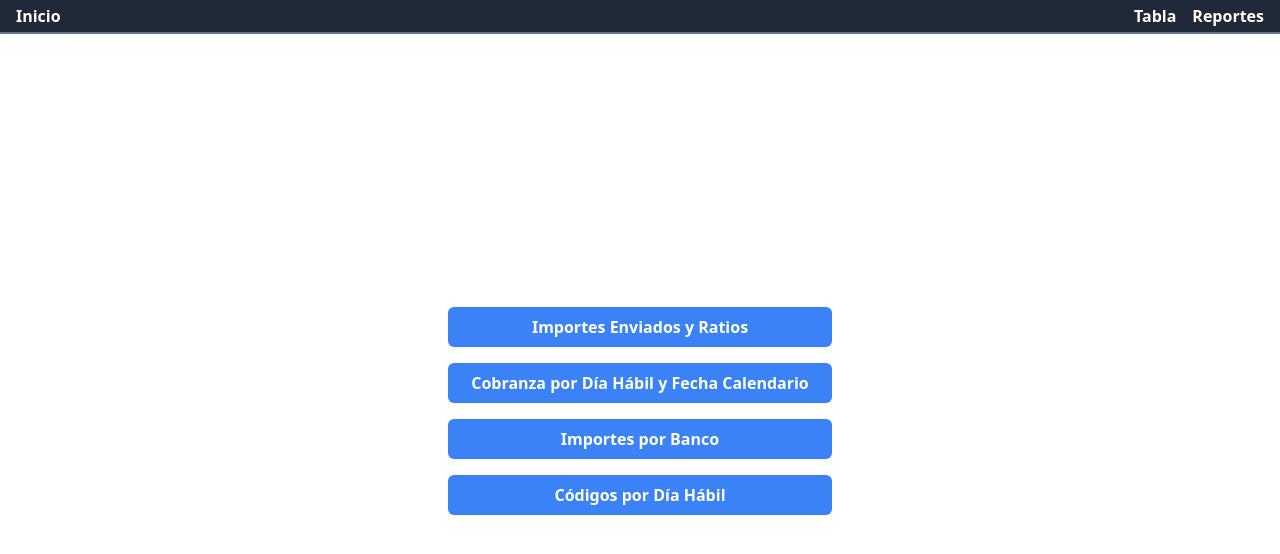
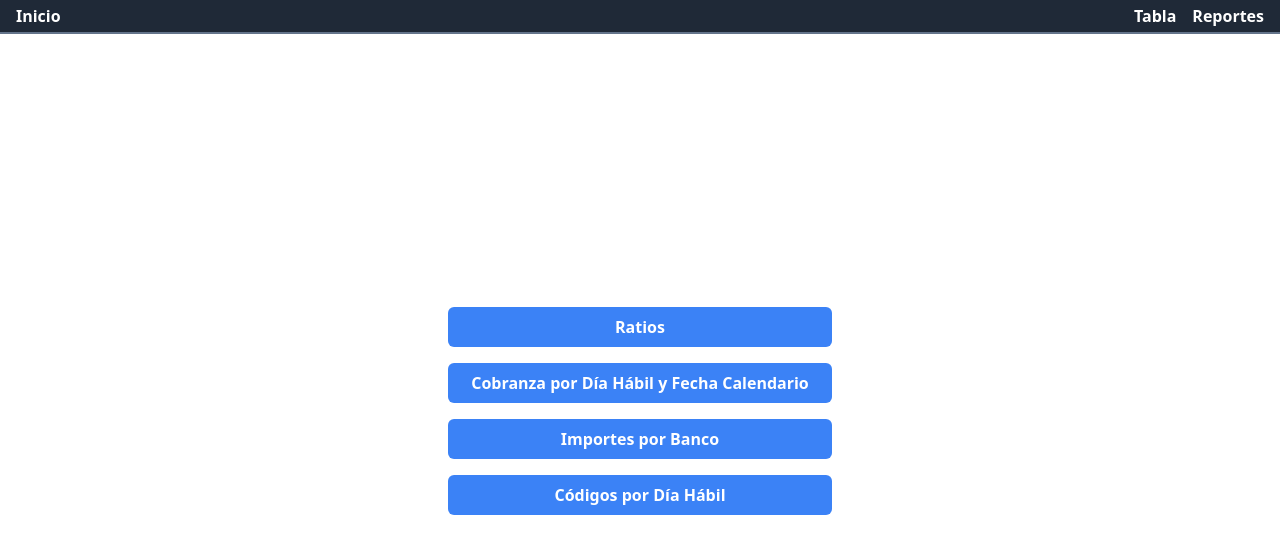
Before and after one commit to Berniburgues/cobranza_front, a React (Vite) app: page /reportes in a window 1280 px wide. Shown: the top 554 px of the page. Built offline with nearby package versions, Linux system fonts and the light colour scheme.

Commit message:
Reporte RATIOS

```diff
--- a/src/pages/Reportes.jsx
+++ b/src/pages/Reportes.jsx
@@ -3,8 +3,8 @@ import React from 'react';
 const Reportes = () => {
   const informes = [
     {
-      title: 'Importes Enviados y Ratios',
-      url: 'https://app.powerbi.com/view?r=eyJrIjoiZTZhM2JkZDAtMDFmYy00OGI1LWEwMTYtZjI2Y2UzZWRiZGE1IiwidCI6IjUxZDRjMzBhLTIzZjMtNDk5Mi04M2VkLWU4N2NhNzk0NzNmYiIsImMiOjR9&pageName=ReportSection78cce8d8350067194806',
+      title: 'Ratios',
+      url: 'https://app.powerbi.com/view?r=eyJrIjoiODVkM2E5NjAtODI2My00ZDlhLThjYjEtY2FlYmFiZjk5OTk2IiwidCI6IjUxZDRjMzBhLTIzZjMtNDk5Mi04M2VkLWU4N2NhNzk0NzNmYiIsImMiOjR9&pageName=ReportSectiona1319f79242868641305',
     },
     {
       title: 'Cobranza por Día Hábil y Fecha Calendario',
```
